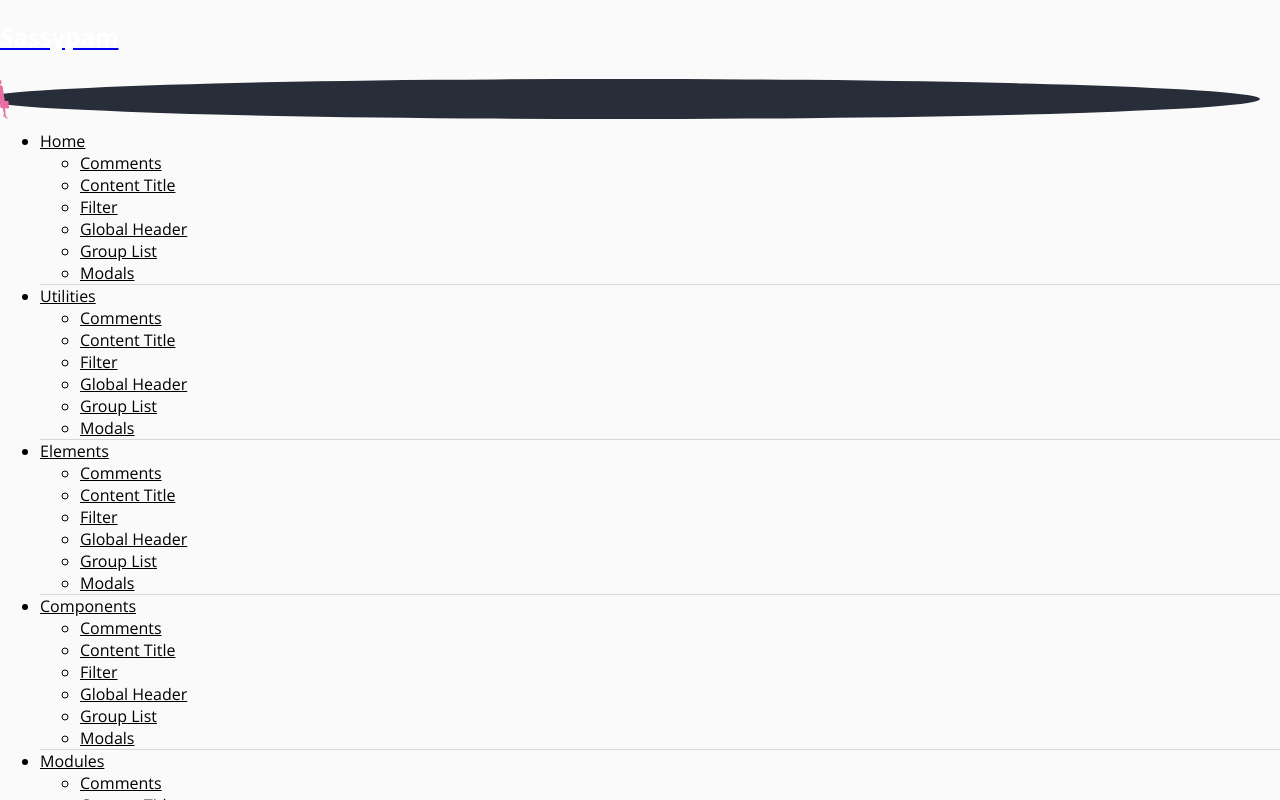
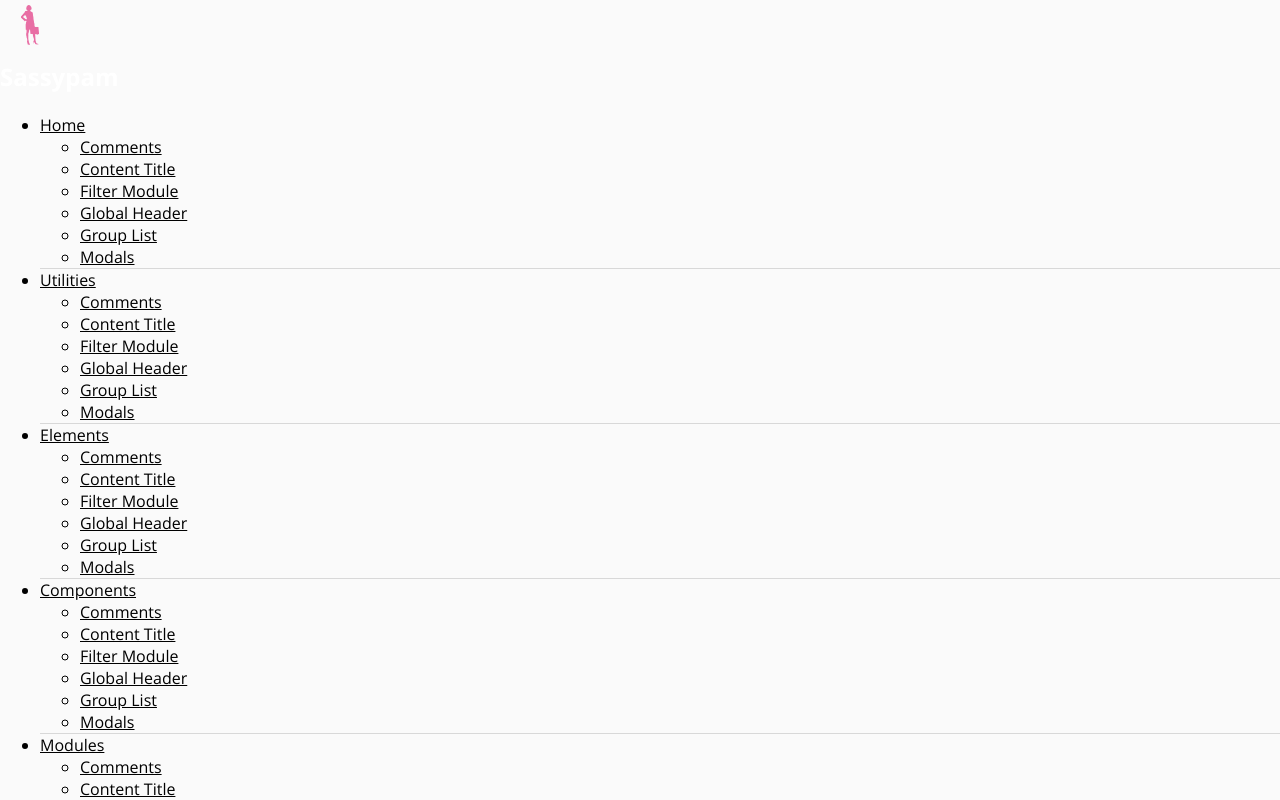
Before and after one commit to CINBCUniversal/sassypam, a website: page docs/modules.html in a window 1280 px wide. Drawn offline with nearby package versions, Linux system fonts and the light colour scheme; files that its build step writes are made by us from their sources.

Commit message:
remove links in top nav, add styling to highlighted left nav

```diff
--- a/doc_assets/styleguide.css
+++ b/doc_assets/styleguide.css
@@ -152,7 +152,9 @@ h1.styleguide {
   color: black;
 }
 .category-link.active {
-  /* background: pink; */
+  background: #E472A4;
+  color: white;
+  font-weight: 100;
 }
 .block-link {
   display: block;
@@ -200,11 +202,8 @@ h1.styleguide {
   margin-top: -70px;
 }
 .logo-container {
-  background: #282e39;
   border-radius: 100%;
-  width: 100%;
-  height: 100%;
-  right: 20px;
+  left: 10px;
   position: relative;
   top: 5px;
   transition: .5s ease-in-out all;
--- a/docs/modules.html
+++ b/docs/modules.html
@@ -17,13 +17,11 @@
 </head>
 <body>
 <div class="global-header">
-  <div class="sassypam">
-    <a href='home.html' class='pull-left'><h2 class='em-low em-italic pll ptm'>Sassypam</h2></a>
-    <a href='home.html' class='pull-right'>
-      <div class='logo-container'>
-        <img src='./img/sassy_pam.png' />
-      </div>
-    </a>
+  <div class="sassypam flex">
+    <div class='logo-container pull-left'>
+      <img src='./img/sassy_pam.png' />
+    </div>
+    <h2 class='em-low em-italic pll ptm pull-left'>Sassypam</h2>
   </div>
 </div>
 
@@ -38,7 +36,7 @@
 
             <li><a class="block-link phl pvs type-sm" href="#content-title">Content Title</a></li>
 
-            <li><a class="block-link phl pvs type-sm" href="#filter">Filter</a></li>
+            <li><a class="block-link phl pvs type-sm" href="#filter">Filter Module</a></li>
 
             <li><a class="block-link phl pvs type-sm" href="#global-header">Global Header</a></li>
 
@@ -57,7 +55,7 @@
 
             <li><a class="block-link phl pvs type-sm" href="#content-title">Content Title</a></li>
 
-            <li><a class="block-link phl pvs type-sm" href="#filter">Filter</a></li>
+            <li><a class="block-link phl pvs type-sm" href="#filter">Filter Module</a></li>
 
             <li><a class="block-link phl pvs type-sm" href="#global-header">Global Header</a></li>
 
@@ -76,7 +74,7 @@
 
             <li><a class="block-link phl pvs type-sm" href="#content-title">Content Title</a></li>
 
-            <li><a class="block-link phl pvs type-sm" href="#filter">Filter</a></li>
+            <li><a class="block-link phl pvs type-sm" href="#filter">Filter Module</a></li>
 
             <li><a class="block-link phl pvs type-sm" href="#global-header">Global Header</a></li>
 
@@ -95,7 +93,7 @@
 
             <li><a class="block-link phl pvs type-sm" href="#content-title">Content Title</a></li>
 
-            <li><a class="block-link phl pvs type-sm" href="#filter">Filter</a></li>
+            <li><a class="block-link phl pvs type-sm" href="#filter">Filter Module</a></li>
 
             <li><a class="block-link phl pvs type-sm" href="#global-header">Global Header</a></li>
 
@@ -114,7 +112,7 @@
 
             <li><a class="block-link phl pvs type-sm" href="#content-title">Content Title</a></li>
 
-            <li><a class="block-link phl pvs type-sm" href="#filter">Filter</a></li>
+            <li><a class="block-link phl pvs type-sm" href="#filter">Filter Module</a></li>
 
             <li><a class="block-link phl pvs type-sm" href="#global-header">Global Header</a></li>
 
@@ -207,7 +205,7 @@ the border classes if it&#39;s wrapped in a content-border class</p><div class="
   </div>
 </div>
 
-<h1 id="filter" class="styleguide">Filter</h1>
+<h1 id="filter" class="styleguide">Filter Module</h1>
 <p class="styleguide">All filters that belong to the page should go inside of a filter module</p><div class="codeExample">
   <div class="exampleOutput">
     <div class="filter-module">
--- a/docs/styleguide.css
+++ b/docs/styleguide.css
@@ -152,7 +152,9 @@ h1.styleguide {
   color: black;
 }
 .category-link.active {
-  /* background: pink; */
+  background: #E472A4;
+  color: white;
+  font-weight: 100;
 }
 .block-link {
   display: block;
@@ -200,11 +202,8 @@ h1.styleguide {
   margin-top: -70px;
 }
 .logo-container {
-  background: #282e39;
   border-radius: 100%;
-  width: 100%;
-  height: 100%;
-  right: 20px;
+  left: 10px;
   position: relative;
   top: 5px;
   transition: .5s ease-in-out all;
```
Also changed, not shown: doc_assets/_header.html (+5 -7 lines), docs/components.html (+42 -7 lines).
